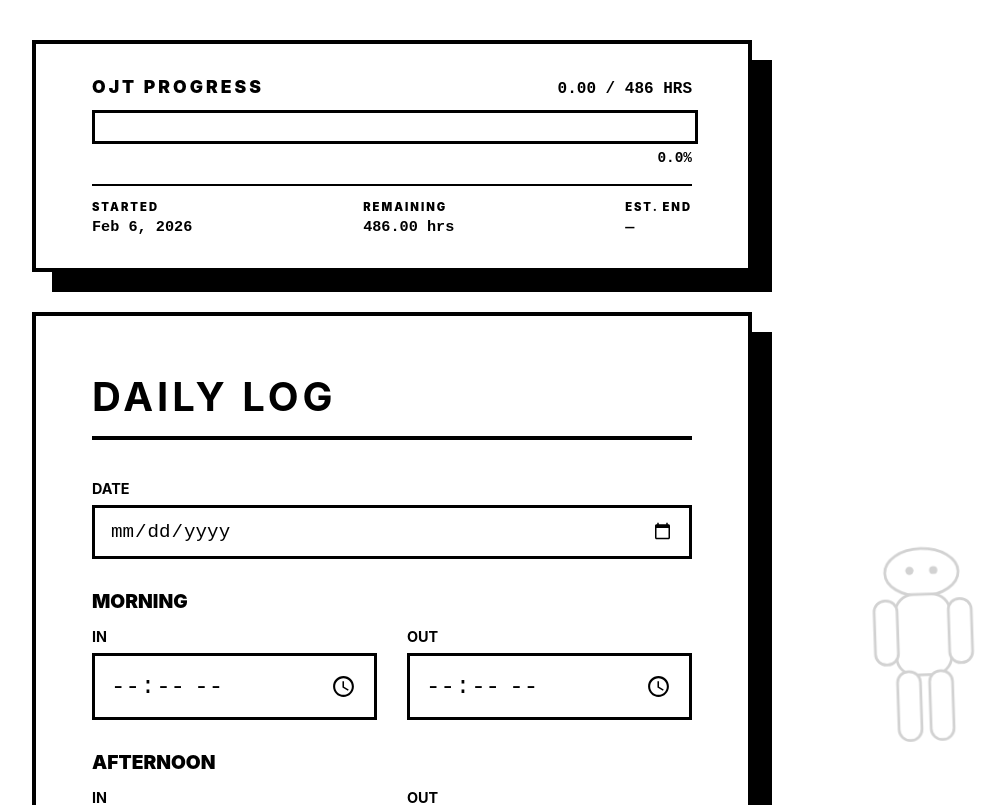
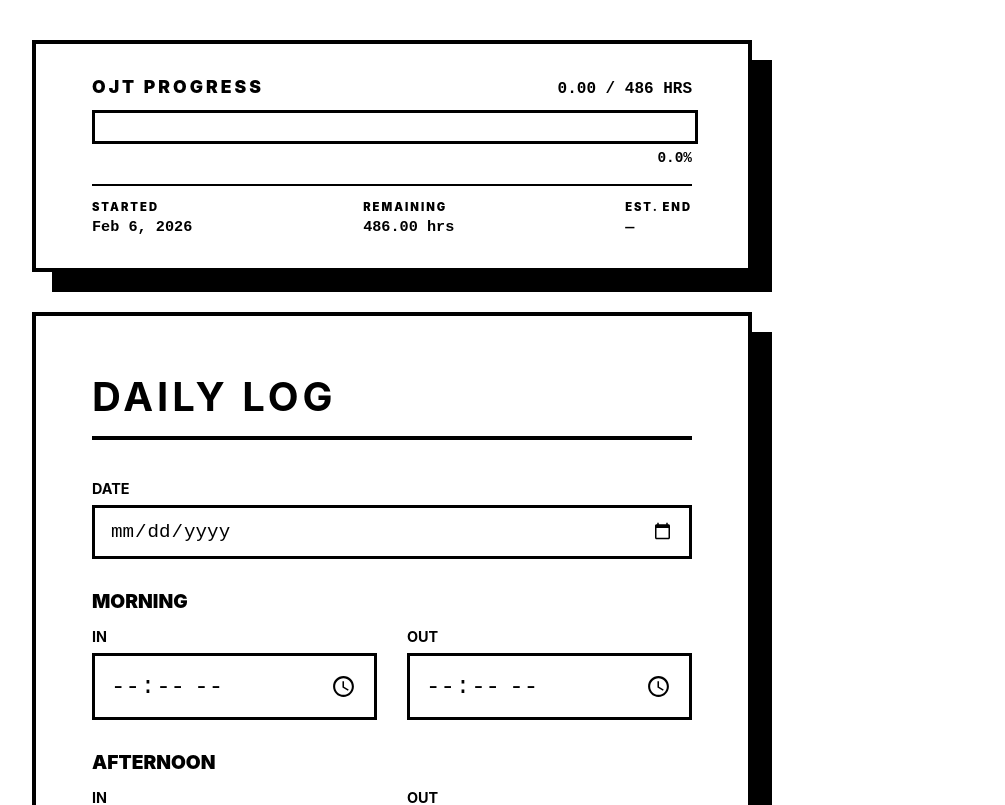
Before and after one commit to nocolid/dtr, a Vue app: page / in a window 1280 px wide. Shown: the top 805 px of the page, without its empty margins (248-1253 px from the left). Built offline with nearby package versions, Linux system fonts and the light colour scheme.

Commit message:
Add: comment out dothead animation

```diff
--- a/src/App.vue
+++ b/src/App.vue
@@ -5,7 +5,7 @@ import TotalDisplay from './components/TotalDisplay.vue'
 import PreviewModal from './components/PreviewModal.vue'
 import ProgressBar from './components/ProgressBar.vue'
 import RecordsList from './components/RecordsList.vue'
-import DotHead from './components/DotHead.vue'
+//import DotHead from './components/DotHead.vue'
 import { usePDF } from './composables/usePDF.js'
 import { useRecords } from './composables/useRecords.js'
 
@@ -191,5 +191,5 @@ function showPreview() {
     @download="downloadPDF"
   />
 
-  <DotHead />
+  <!--<DotHead />-->
 </template>
```
